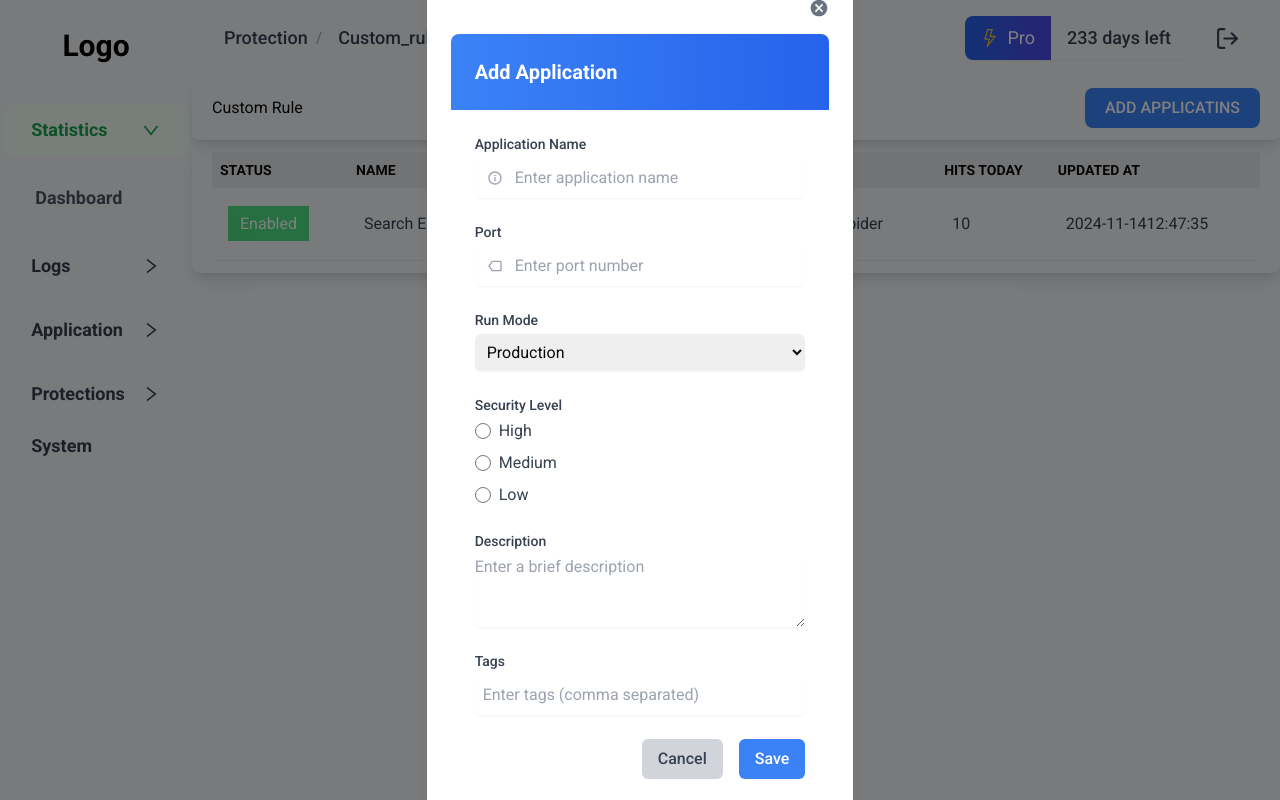
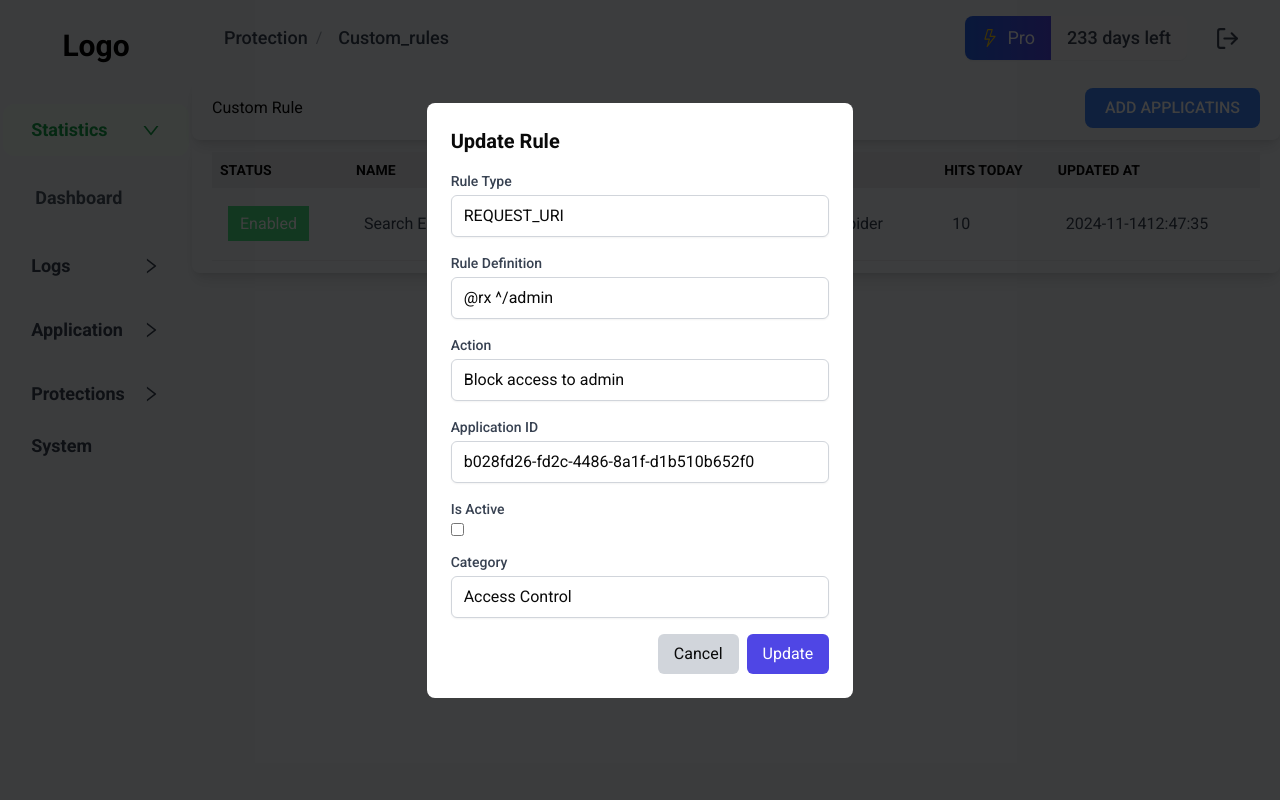
Before and after one commit to Natnael-crypto/AI-Powered-Web-Application-Firewall, a React (Vite) app in the folder Frontend/: page /protection/custom_rules in a window 1280 px wide. Both pictures are taken after a click on the button "ADD APPLICATINS". Built offline with nearby package versions, Linux system fonts and the light colour scheme.

Commit message:
little modifications

```diff
--- a/Frontend/package.json
+++ b/Frontend/package.json
@@ -10,6 +10,7 @@
     "preview": "vite preview"
   },
   "dependencies": {
+    "axios": "^1.7.9",
     "clsx": "^2.1.1",
     "d3-scale": "^4.0.2",
     "d3-scale-chromatic": "^3.1.0",
--- a/Frontend/src/App.tsx
+++ b/Frontend/src/App.tsx
@@ -7,7 +7,7 @@ import {
 import RootLayout from './layout/RootLayout'
 import Dashboard from './pages/Dashboard'
 import LoginPage from './pages/Login'
-import LogAttack from './pages/LogAttacks'
+import LogAttack from './pages/Logs/LogAttacks'
 import PageNotFound from './pages/PageNotFound'
 import Application from './pages/Application'
 import CustomeRules from './pages/CustomeRules'
--- a/Frontend/src/components/AddAppModal.tsx
+++ b/Frontend/src/components/AddAppModal.tsx
@@ -1,3 +1,5 @@
+import React, {useState} from 'react'
+import axios from 'axios'
 import Modal from './Modal'
 import Button from './atoms/Button'
 import {BiInfoCircle, BiTag} from 'react-icons/bi'
@@ -7,13 +9,61 @@ interface AddAppModalProps {
   toggleModal: () => void
 }
 
+interface AddAppPayload {
+  application_name: string
+  description: string
+  hostname: string
+  ip_address: string
+  port: string
+  status: boolean
+}
+
 function AddAppModal({isModalOpen, toggleModal}: AddAppModalProps) {
+  const [payload, setPayload] = useState<AddAppPayload>({
+    application_name: '',
+    description: '',
+    hostname: '',
+    ip_address: '',
+    port: '',
+    status: true,
+  })
+
+  const handleChange = (
+    e: React.ChangeEvent<HTMLInputElement | HTMLTextAreaElement | HTMLSelectElement>,
+  ) => {
+    const {name, value, type} = e.target
+    setPayload({
+      ...payload,
+      [name]: type === 'checkbox' ? (e.target as HTMLInputElement).checked : value,
+    })
+  }
+
+  const handleSubmit = async (e: React.FormEvent) => {
+    e.preventDefault()
+    try {
+      const response = await axios.post(
+        'http://localhost:8080/application/add',
+        payload,
+        {
+          headers: {
+            Authorization:
+              'eyJhbGciOiJIUzI1NiIsInR5cCI6IkpXVCJ9.eyJleHAiOjE3MzgyNTA3MDksInJvbGUiOiJzdXBlcl9hZG1pbiIsInVzZXJfaWQiOiIyYTY2OGJmNy02ZGEwLTRiYjEtYTIzZS1kYzI2NTNiYjZmMmYifQ.gPOUxy-z3Xfc9jrpMD63g076SS46XZ8RMJcViIXeuvA',
+          },
+        },
+      )
+      console.log('Application added successfully:', response.data)
+      toggleModal()
+    } catch (error) {
+      console.error('Error adding application:', error)
+    }
+  }
+
   return (
     <Modal isOpen={isModalOpen} onClose={toggleModal}>
       <div className="bg-gradient-to-r from-blue-500 to-blue-600 p-6 rounded-t-lg">
         <h2 className="text-xl font-semibold text-white">Add Application</h2>
       </div>
-      <form className="p-6">
+      <form className="p-6" onSubmit={handleSubmit}>
         <div className="space-y-6">
           {/* Application Name */}
           <div>
@@ -23,8 +73,66 @@ function AddAppModal({isModalOpen, toggleModal}: AddAppModalProps) {
             <div className="relative">
               <input
                 type="text"
+                name="application_name"
+                value={payload.application_name}
+                onChange={handleChange}
                 className="mt-1 block p-2 w-full rounded-md border-gray-300 shadow-sm focus:border-blue-500 focus:ring-blue-500 pl-10"
                 placeholder="Enter application name"
+                required
+              />
+              <BiInfoCircle className="absolute left-3 top-1/2 transform -translate-y-1/2 text-gray-400" />
+            </div>
+          </div>
+
+          {/* Description */}
+          <div>
+            <label className="block text-sm font-medium text-gray-700 mb-1">
+              Description
+            </label>
+            <textarea
+              name="description"
+              value={payload.description}
+              onChange={handleChange}
+              rows={3}
+              className="mt-1 block w-full rounded-md border-gray-300 shadow-sm focus:border-blue-500 focus:ring-blue-500"
+              placeholder="Enter a brief description"
+              required
+            />
+          </div>
+
+          {/* Hostname */}
+          <div>
+            <label className="block text-sm font-medium text-gray-700 mb-1">
+              Hostname
+            </label>
+            <div className="relative">
+              <input
+                type="text"
+                name="hostname"
+                value={payload.hostname}
+                onChange={handleChange}
+                className="mt-1 block p-2 w-full rounded-md border-gray-300 shadow-sm focus:border-blue-500 focus:ring-blue-500 pl-10"
+                placeholder="Enter hostname"
+                required
+              />
+              <BiInfoCircle className="absolute left-3 top-1/2 transform -translate-y-1/2 text-gray-400" />
+            </div>
+          </div>
+
+          {/* IP Address */}
+          <div>
+            <label className="block text-sm font-medium text-gray-700 mb-1">
+              IP Address
+            </label>
+            <div className="relative">
+              <input
+                type="text"
+                name="ip_address"
+                value={payload.ip_address}
+                onChange={handleChange}
+                className="mt-1 block p-2 w-full rounded-md border-gray-300 shadow-sm focus:border-blue-500 focus:ring-blue-500 pl-10"
+                placeholder="Enter IP address"
+                required
               />
               <BiInfoCircle className="absolute left-3 top-1/2 transform -translate-y-1/2 text-gray-400" />
             </div>
@@ -35,66 +143,31 @@ function AddAppModal({isModalOpen, toggleModal}: AddAppModalProps) {
             <label className="block text-sm font-medium text-gray-700 mb-1">Port</label>
             <div className="relative">
               <input
-                type="number"
+                type="text"
+                name="port"
+                value={payload.port}
+                onChange={handleChange}
                 className="mt-1 block w-full p-2 rounded-md border-gray-300 shadow-sm focus:border-blue-500 focus:ring-blue-500 pl-10"
                 placeholder="Enter port number"
+                required
               />
               <BiTag className="absolute left-3 top-1/2 transform -translate-y-1/2 text-gray-400" />
             </div>
           </div>
 
-          {/* Run Mode */}
+          {/* Status */}
           <div>
-            <label className="block text-sm font-medium text-gray-700 mb-1">
-              Run Mode
-            </label>
-            <select className="mt-1 block w-full p-2 rounded-md border-gray-300 shadow-sm focus:border-blue-500 focus:ring-blue-500">
-              <option>Production</option>
-              <option>Development</option>
-              <option>Staging</option>
+            <label className="block text-sm font-medium text-gray-700 mb-1">Status</label>
+            <select
+              name="status"
+              value={payload.status ? 'true' : 'false'}
+              onChange={handleChange}
+              className="mt-1 block w-full p-2 rounded-md border-gray-300 shadow-sm focus:border-blue-500 focus:ring-blue-500"
+              required
+            >
+              <option value="true">Active</option>
+              <option value="false">Inactive</option>
             </select>
-          </div>
-
-          {/* Security Level */}
-          <div>
-            <label className="block text-sm font-medium text-gray-700 mb-1">
-              Security Level
-            </label>
-            <div className="mt-1 space-y-2">
-              {['High', 'Medium', 'Low'].map(option => (
-                <label key={option} className="flex items-center space-x-2">
-                  <input
-                    type="radio"
-                    name="security"
-                    value={option}
-                    className="form-radio h-4 w-4 text-blue-600 focus:ring-blue-500"
-                  />
-                  <span className="text-gray-700">{option}</span>
-                </label>
-              ))}
-            </div>
-          </div>
-
-          {/* Description */}
-          <div>
-            <label className="block text-sm font-medium text-gray-700 mb-1">
-              Description
-            </label>
-            <textarea
-              rows={3}
-              className="mt-1 block w-full rounded-md border-gray-300 shadow-sm focus:border-blue-500 focus:ring-blue-500"
-              placeholder="Enter a brief description"
-            />
-          </div>
-
-          {/* Tags */}
-          <div>
-            <label className="block text-sm font-medium text-gray-700 mb-1">Tags</label>
-            <input
-              type="text"
-              className="mt-1 block w-full rounded-md p-2 border-gray-300 shadow-sm focus:border-blue-500 focus:ring-blue-500"
-              placeholder="Enter tags (comma separated)"
-            />
           </div>
 
           {/* Buttons */}
@@ -107,9 +180,7 @@ function AddAppModal({isModalOpen, toggleModal}: AddAppModalProps) {
             </Button>
             <Button
               classname="bg-blue-500 text-white px-4 py-2 rounded-md hover:bg-blue-600 transition-all duration-200"
-              onClick={() => {
-                toggleModal()
-              }}
+              onClick={() => handleSubmit}
             >
               Save
             </Button>
--- /dev/null
+++ b/Frontend/src/components/CreateRuleModal.tsx
@@ -0,0 +1,150 @@
+import React, {useState} from 'react'
+import axios from 'axios'
+import Modal from './Modal'
+
+interface RuleUpdatePayload {
+  rule_type: string
+  rule_definition: string
+  action: string
+  application_id: string
+  is_active: boolean
+  category: string
+}
+
+interface ModalProps {
+  ruleId?: string
+  onClose: () => void
+  isModalOpen?: boolean
+}
+
+const CreateRuleModal: React.FC<ModalProps> = ({ruleId, onClose, isModalOpen}) => {
+  const [payload, setPayload] = useState<RuleUpdatePayload>({
+    rule_type: 'REQUEST_URI',
+    rule_definition: '@rx ^/admin',
+    action: 'Block access to admin',
+    application_id: 'b028fd26-fd2c-4486-8a1f-d1b510b652f0',
+    is_active: false,
+    category: 'Access Control',
+  })
+
+  const handleChange = (e: React.ChangeEvent<HTMLInputElement | HTMLSelectElement>) => {
+    const {name, value, type} = e.target
+    setPayload({
+      ...payload,
+      [name]: type === 'checkbox' ? (e.target as HTMLInputElement).checked : value,
+    })
+  }
+
+  const handleSubmit = async (e: React.FormEvent) => {
+    e.preventDefault()
+    try {
+      const response = await axios.put(
+        `http://localhost:8080/rule/update/${ruleId}`,
+        payload,
+        {
+          headers: {
+            Authorization:
+              'eyJhbGciOiJIUzI1NiIsInR5cCI6IkpXVCJ9.eyJleHAiOjE3MzQyNTQxMjksInJvbGUiOiJzdXBlcl9hZG1pbiIsInVzZXJfaWQiOiIyYTY2OGJmNy02ZGEwLTRiYjEtYTIzZS1kYzI2NTNiYjZmMmYifQ.uzuC7ehu9KjL4hdaxmHFamkctValYb6WEf_XCWAR2-k',
+          },
+        },
+      )
+      console.log('Rule updated successfully:', response.data)
+      onClose()
+    } catch (error) {
+      console.error('Error updating rule:', error)
+    }
+  }
+
+  return (
+    <Modal isOpen={isModalOpen} onClose={onClose}>
+      <div className="fixed inset-0 bg-black bg-opacity-50 flex items-center justify-center">
+        <div className="bg-white p-6 rounded-lg w-1/3">
+          <h2 className="text-xl font-bold mb-4">Update Rule</h2>
+          <form onSubmit={handleSubmit}>
+            <div className="mb-4">
+              <label className="block text-sm font-medium text-gray-700">Rule Type</label>
+              <input
+                type="text"
+                name="rule_type"
+                value={payload.rule_type}
+                onChange={handleChange}
+                className="mt-1 block w-full px-3 py-2 border border-gray-300 rounded-md shadow-sm focus:outline-none focus:ring-indigo-500 focus:border-indigo-500"
+              />
+            </div>
+            <div className="mb-4">
+              <label className="block text-sm font-medium text-gray-700">
+                Rule Definition
+              </label>
+              <input
+                type="text"
+                name="rule_definition"
+                value={payload.rule_definition}
+                onChange={handleChange}
+                className="mt-1 block w-full px-3 py-2 border border-gray-300 rounded-md shadow-sm focus:outline-none focus:ring-indigo-500 focus:border-indigo-500"
+              />
+            </div>
+            <div className="mb-4">
+              <label className="block text-sm font-medium text-gray-700">Action</label>
+              <input
+                type="text"
+                name="action"
+                value={payload.action}
+                onChange={handleChange}
+                className="mt-1 block w-full px-3 py-2 border border-gray-300 rounded-md shadow-sm focus:outline-none focus:ring-indigo-500 focus:border-indigo-500"
+              />
+            </div>
+            <div className="mb-4">
+              <label className="block text-sm font-medium text-gray-700">
+                Application ID
+              </label>
+              <input
+                type="text"
+                name="application_id"
+                value={payload.application_id}
+                onChange={handleChange}
+                className="mt-1 block w-full px-3 py-2 border border-gray-300 rounded-md shadow-sm focus:outline-none focus:ring-indigo-500 focus:border-indigo-500"
+              />
+            </div>
+            <div className="mb-4">
+              <label className="block text-sm font-medium text-gray-700">Is Active</label>
+              <input
+                type="checkbox"
+                name="is_active"
+                checked={payload.is_active}
+                onChange={handleChange}
+                className="mt-1 block"
+              />
+            </div>
+            <div className="mb-4">
+              <label className="block text-sm font-medium text-gray-700">Category</label>
+              <input
+                type="text"
+                name="category"
+                value={payload.category}
+                onChange={handleChange}
+                className="mt-1 block w-full px-3 py-2 border border-gray-300 rounded-md shadow-sm focus:outline-none focus:ring-indigo-500 focus:border-indigo-500"
+              />
+            </div>
+            <div className="flex justify-end">
+              <button
+                type="button"
+                onClick={onClose}
+                className="mr-2 px-4 py-2 bg-gray-300 rounded-md hover:bg-gray-400"
+              >
+                Cancel
+              </button>
+              <button
+                type="submit"
+                className="px-4 py-2 bg-indigo-600 text-white rounded-md hover:bg-indigo-700"
+              >
+                Update
+              </button>
+            </div>
+          </form>
+        </div>
+      </div>
+    </Modal>
+  )
+}
+
+export default CreateRuleModal
--- a/Frontend/src/components/LogFilter.tsx
+++ /dev/null
@@ -1,5 +0,0 @@
-function LogFilter() {
-  return <div></div>
-}
-
-export default LogFilter
--- a/Frontend/src/components/Modal.tsx
+++ b/Frontend/src/components/Modal.tsx
@@ -2,7 +2,7 @@ import React from 'react'
 import {MdCancel} from 'react-icons/md'
 
 interface ModalProps {
-  isOpen: boolean
+  isOpen: boolean | undefined
   onClose: () => void
   children: React.ReactNode
 }
--- a/Frontend/src/pages/CustomeRules.tsx
+++ b/Frontend/src/pages/CustomeRules.tsx
@@ -3,7 +3,7 @@ import {BsPersonX} from 'react-icons/bs'
 import Table from '../components/Table'
 import Card from '../components/Card'
 import Button from '../components/atoms/Button'
-import AddAppModal from '../components/AddAppModal'
+import CreateRuleModal from '../components/CreateRuleModal'
 
 interface CustomeRulesData {
   status: string
@@ -76,7 +76,7 @@ function CustomeRules() {
 
   return (
     <div className="">
-      <AddAppModal isModalOpen={isModalOpen} toggleModal={toggleModal} />
+      <CreateRuleModal isModalOpen={isModalOpen} onClose={toggleModal} />
       <Card className="flex justify-between items-center py3 px-2">
         <p> Custom Rule</p>
         <Button
--- a/Frontend/src/pages/LogAttacks.tsx
+++ /dev/null
@@ -1,52 +0,0 @@
-import {Column} from 'react-table'
-import Table from '../components/Table'
-
-type AttackLog = {
-  ipAddress: string
-  application: string
-  attackCount: number
-  duration: string
-  startAt: string
-}
-
-const LogAttack = () => {
-  const columns: Column<AttackLog>[] = [
-    {Header: 'IP Address', accessor: 'ipAddress'},
-    {Header: 'Application', accessor: 'application'},
-    {Header: 'Attack Count', accessor: 'attackCount'},
-    {Header: 'Duration', accessor: 'duration'},
-    {Header: 'Start At', accessor: 'startAt'},
-  ]
-
-  const data: AttackLog[] = [
-    {
-      ipAddress: '192.168.1.1',
-      application: 'https://webserver.example.com',
-      attackCount: 12,
-      duration: '2h 30m',
-      startAt: '2023-10-01 14:00',
-    },
-    {
-      ipAddress: '10.0.0.1',
-      application: 'https://database.example.com',
-      attackCount: 5,
-      duration: '1h 15m',
-      startAt: '2023-10-02 09:30',
-    },
-    {
-      ipAddress: '172.16.0.1',
-      application: 'https://apigateway.example.com',
-      attackCount: 8,
-      duration: '3h 45m',
-      startAt: '2023-10-03 18:20',
-    },
-  ]
-
-  return (
-    <div className="px-10 overflow-y-scroll">
-      <Table columns={columns} data={data} />
-    </div>
-  )
-}
-
-export default LogAttack
```
Also changed, not shown: Frontend/src/lib/types.tsx (added, +23 -0 lines), Frontend/src/components/CustomRuleModal.tsx (deleted), 1 other file (tests, documents, lock files or other folders).
